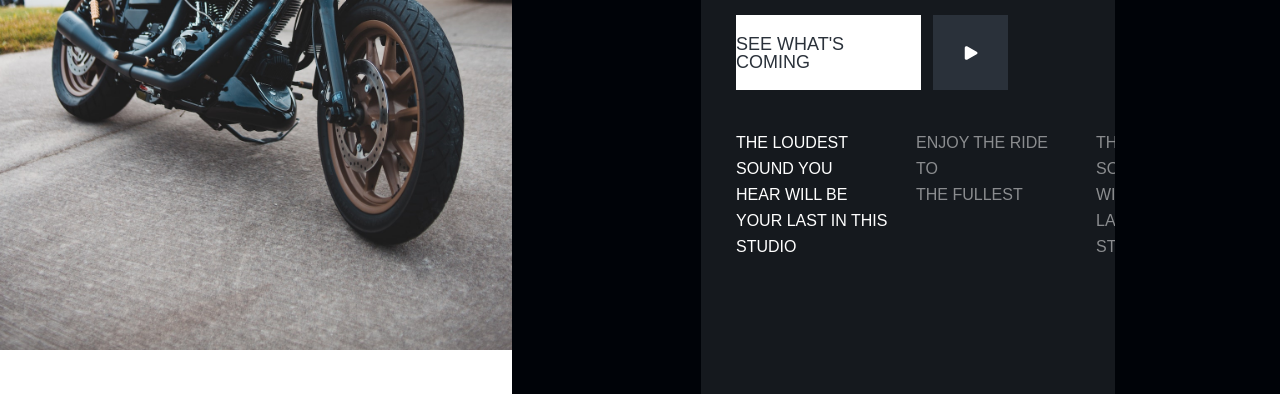
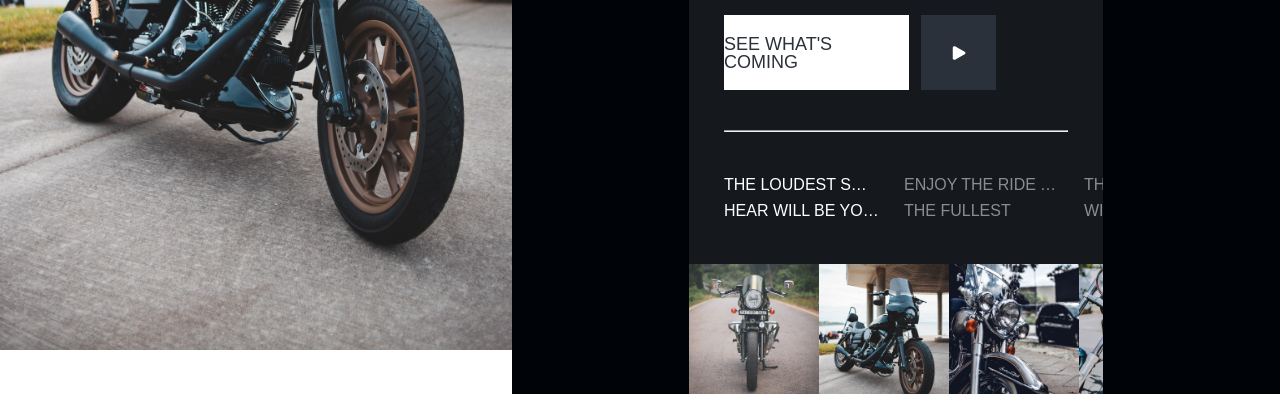
Before and after one commit to thebigtank/harley, a plain HTML site: page index.html in a window 1280 px wide. Shown: the part 450-844 px from the top of the page. Drawn offline with Linux system fonts and the light colour scheme; a web font is replaced by a local one.

Commit message:
Finalized app styles

```diff
--- a/css/main.scss
+++ b/css/main.scss
@@ -32,7 +32,7 @@ body {
     }
 
     .content {
-        max-width: 390px;
+        max-width: 414px;
         width: 414px;
         height: 844px;
         position: relative;
@@ -81,20 +81,18 @@ body {
     }
 
     .app {
+        background-color: $dark-01;
         color: #fff;
         height: inherit;
         width: inherit;
         position: absolute;
-        background-color: $dark-01;
 
         &__header {
             padding: 40px 0;
-            .wrapper {
+
+            .row {
                 padding: 0 35px;
                 box-sizing: border-box;
-            }
-
-            .row {
                 display: flex;
                 justify-content: space-between;
                 align-items: center;
@@ -131,10 +129,11 @@ body {
         }
 
         &__cta {
+            width: inherit;
             padding: 40px 0;
             position: relative;
             padding-top: 140px;
-            .wrapper {
+            .row {
                 padding: 0 35px;
                 box-sizing: border-box;
             }
@@ -188,20 +187,31 @@ body {
         }
 
         &__footer {
-            overflow-x: hidden;
-            // position: absolute;
+            width: inherit;
+            position: absolute;
             bottom: 0;
+            overflow: hidden;
 
-            .wrapper {
+            .row {
                 padding: 0 35px;
-                padding-right: 0;
                 box-sizing: border-box;
+
+                &:last-child {
+                    padding: 0;
+                }
+            }
+
+
+            hr {
+                margin: 0;
+                margin-bottom: 40px;
             }
 
             .slider {
                 width: 600px;
                 display: flex;
                 gap: 25px;
+                margin-bottom: 40px;
                 .item {
                     max-width: 155px;
                     text-transform: uppercase;
@@ -209,8 +219,31 @@ body {
                     line-height: 26px;
                     opacity: 0.5;
 
+                    p {
+                        text-overflow: ellipsis;
+                        white-space: nowrap;
+                        overflow: hidden;
+                    }
+
                     &.active {
                         opacity: 1;
+                    }
+                }
+
+                &.images {
+                    margin-bottom: 0;
+                    gap: 0;
+                }
+
+                .image {
+                    overflow: hidden;
+                    width: 130px;
+                    height: 130px;
+                    img {
+                        height: 100%;
+                        width: 100%;
+                        object-fit: cover;
+                        object-position: center;
                     }
                 }
             }
--- a/index.html
+++ b/index.html
@@ -73,6 +73,9 @@
                     <footer class="app__footer">
                         <div class="wrapper">
                             <div class="row">
+                                <hr>
+                            </div>
+                            <div class="row">
                                 <div class="col">
                                     <div class="slider">
                                         <div class="item active">
@@ -82,7 +85,25 @@
                                             <p>enjoy the ride to <br> the fullest</p>
                                         </div>
                                         <div class="item">
-                                            <p>the loudest sound you hear will be your last in this studio</p>
+                                            <p>the loudest sound you hear <br> will be your last in this studio</p>
+                                        </div>
+                                    </div>
+                                </div>
+                            </div>
+                            <div class="row">
+                                <div class="col">
+                                    <div class="slider images">
+                                        <div class="image">
+                                            <img src="img/05.jpg" alt="">
+                                        </div>
+                                        <div class="image">
+                                            <img src="img/02.jpg" alt="">
+                                        </div>
+                                        <div class="image">
+                                            <img src="img/03.jpg" alt="">
+                                        </div>
+                                        <div class="image">
+                                            <img src="img/04.jpg" alt="">
                                         </div>
                                     </div>
                                 </div>
```
Also changed, not shown: css/main.css, 1 other file.
